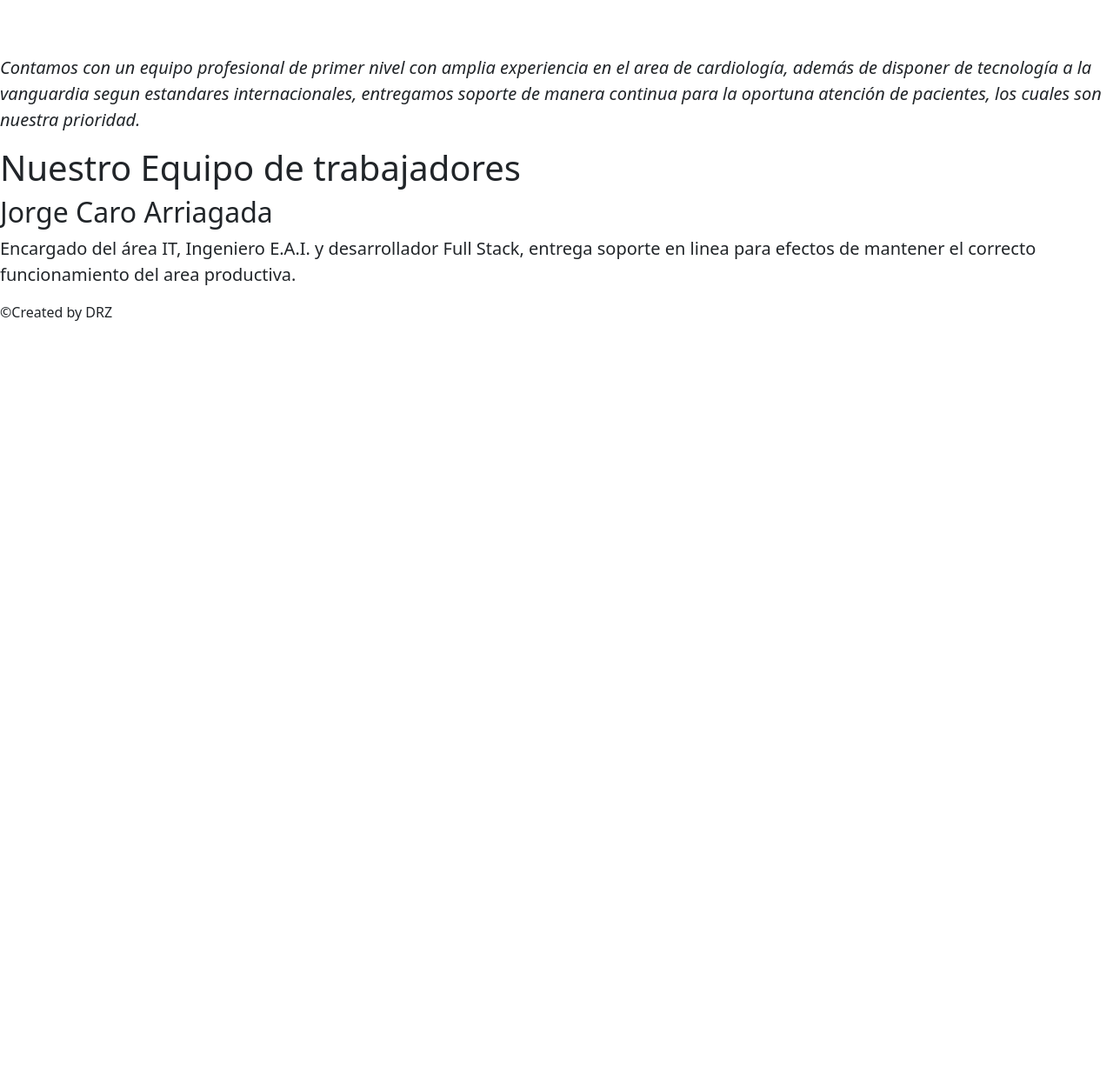
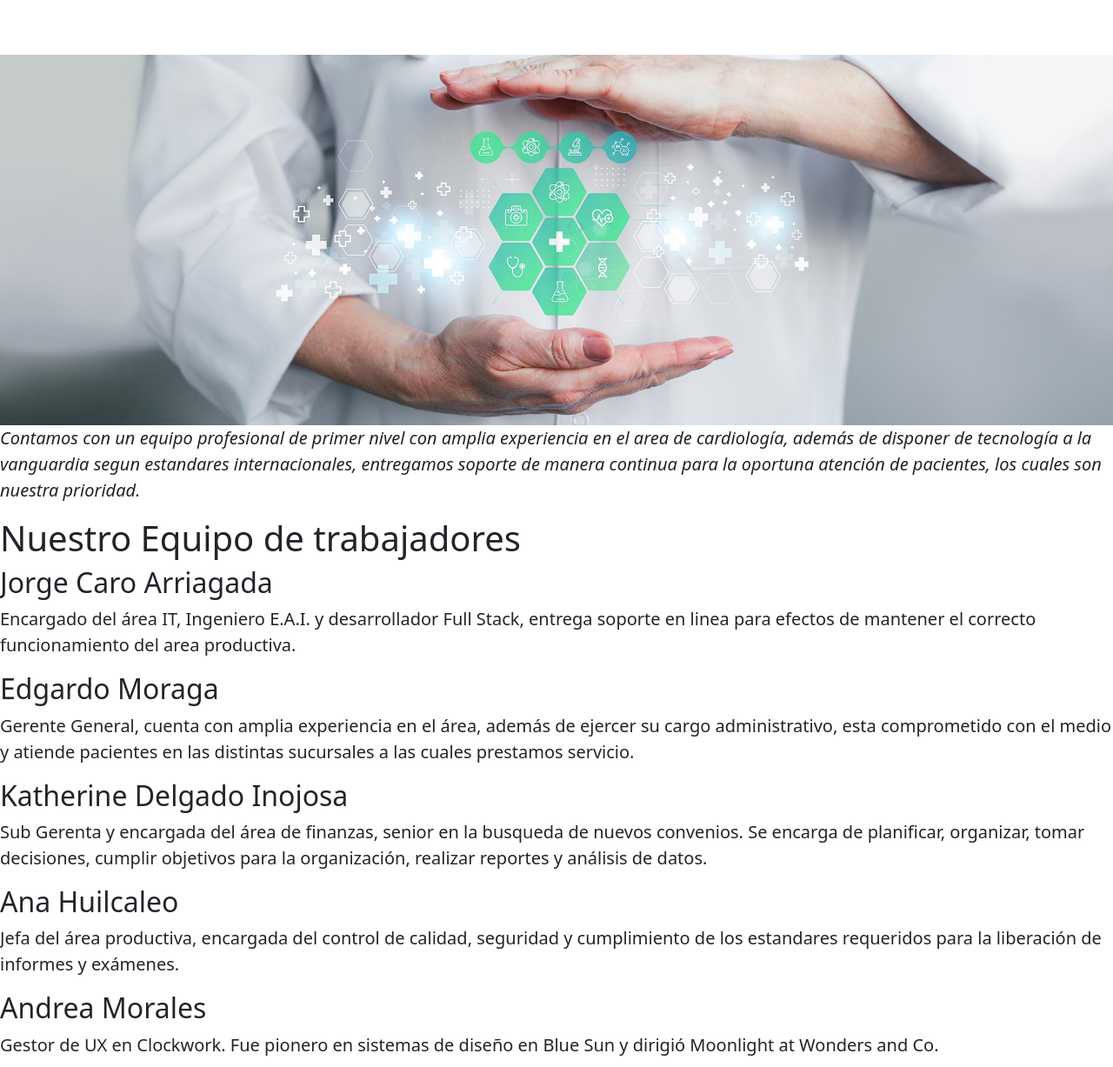
Before and after one commit to Draz6x/FPCH, a plain HTML site: page nosotros.html in a window 1280 px wide. Shown: the part 153-1380 px from the top of the page at 87% size. Before the commit the page ends 800 px from the top, so only its background shows below. Drawn offline with nearby package versions, Linux system fonts and the light colour scheme.

Commit message:
Git Hub Test3

```diff
--- a/nosotros.html
+++ b/nosotros.html
@@ -41,7 +41,9 @@
                         </a>
                     </li>
                 </ul>
-
+                <div>
+                    <img src="./img/slider_interno_cardiologia.jpg" class="a1" alt="Imagen de fondo">
+                    </div>
              <main class="Texto de inicio">
 
              <p><em>Contamos con un equipo profesional de primer nivel con amplia experiencia en el area de cardiología, además de disponer de tecnología a la vanguardia segun estandares internacionales, entregamos soporte de manera continua para la oportuna atención de pacientes, los cuales son nuestra prioridad.</em></p>
@@ -56,7 +58,32 @@
 
              <p>Encargado del área IT, Ingeniero E.A.I. y desarrollador Full Stack, entrega soporte en linea para efectos de mantener el correcto funcionamiento del area productiva.</p>
             </main>
-            <footer class="pie de pagina" id="fin">&copy;Created by DRZ </footer>
+
+            <h2> Edgardo Moraga </h2>
+
+            <p>Gerente General, cuenta con amplia experiencia en el área, además de ejercer su cargo administrativo, esta comprometido con el medio y atiende pacientes en las distintas sucursales a las cuales prestamos servicio.</p>
+            </main>
+
+            <h2> Katherine Delgado Inojosa </h2>
+
+            <p>Sub Gerenta y encargada del área de finanzas, senior en la busqueda de nuevos convenios. Se encarga de planificar, organizar, tomar decisiones, cumplir objetivos para la organización, realizar reportes y análisis de datos.</p>
+            </main>
+
+            <h2> Ana Huilcaleo </h2>
+
+            <p> Jefa del área productiva, encargada del control de calidad, seguridad y cumplimiento de los estandares requeridos para la liberación de informes y exámenes.</p>
+            </main>
+
+            <h2> Andrea Morales </h2>
+
+            <p>Gestor de UX en Clockwork. Fue pionero en sistemas de diseño en Blue Sun y dirigió Moonlight at Wonders and Co.</p>
+            </main>
+
+             <main class="a2">
+                <img src="./img/Nueva imagen de mapa de bits.bmp" alt="a2"></main>
+               <main class="pie_de_pagina">
+
+                <footer class="pie de pagina" id="fin">&copy;Created by DRZ </footer>
         </body>
 
     </head>
```
Also changed, not shown: contacto.html (+5 -1 lines).
